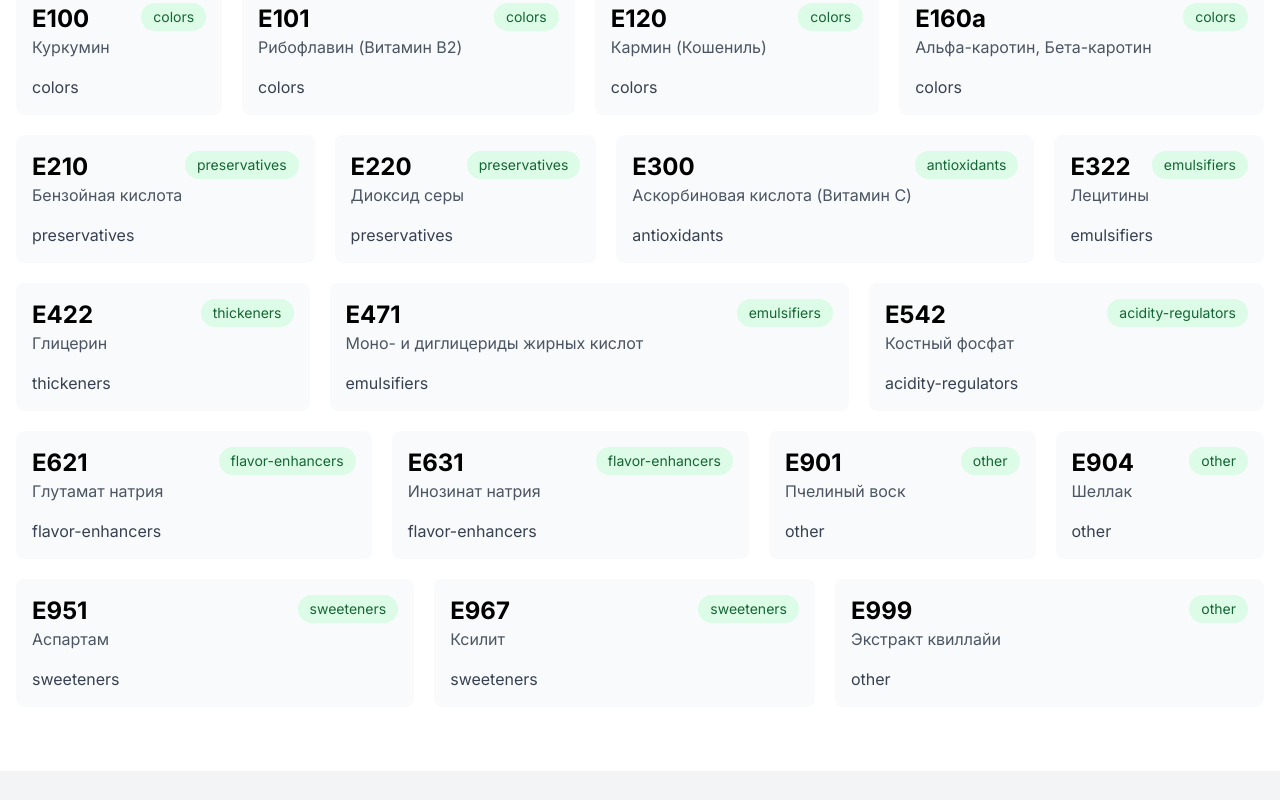
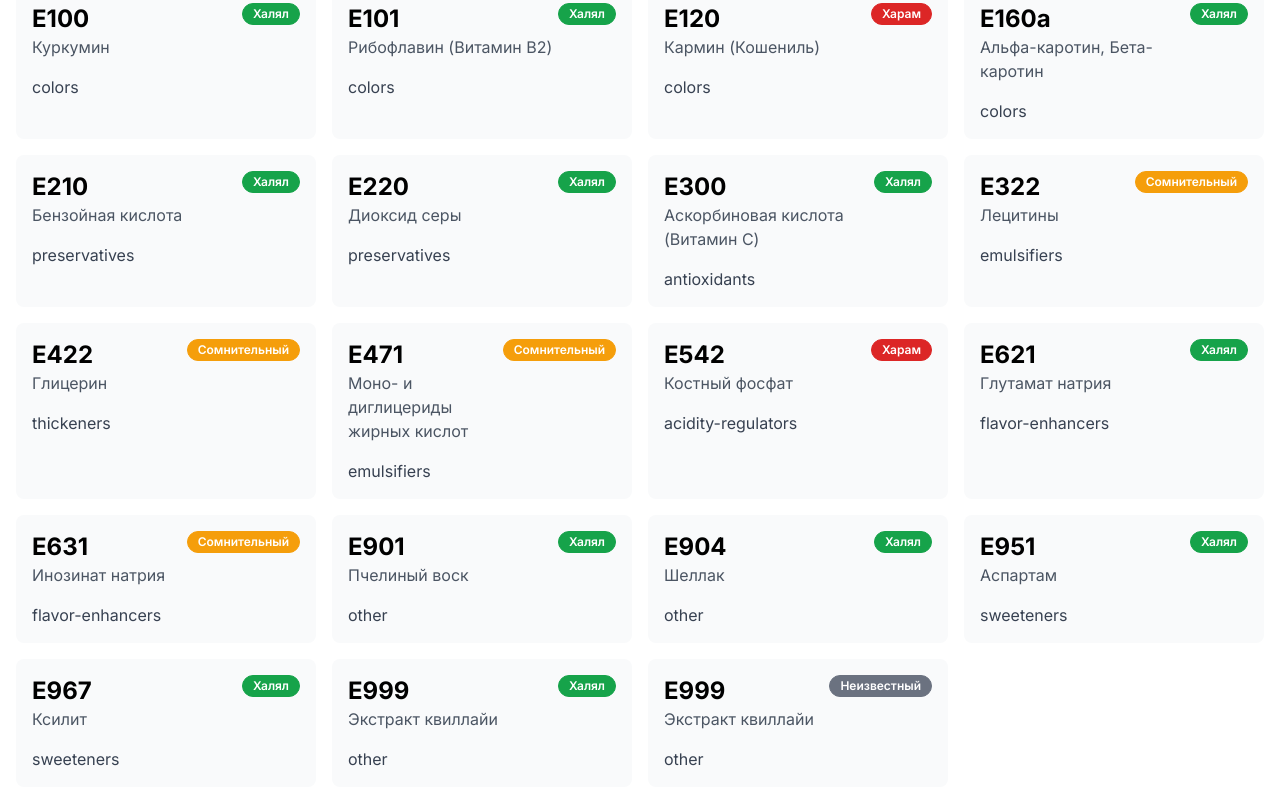
Before and after one commit to devalmazbek/halalKG, a Next.js app: page /codes in a window 1280 px wide. Shown: the part 480-1280 px from the top of the page. Built offline with nearby package versions, Linux system fonts and the light colour scheme.

Commit message:
feat: badge variations

```diff
--- a/src/app/codes/data.ts
+++ b/src/app/codes/data.ts
@@ -217,4 +217,14 @@ export const eCodesData: ECode[] = [
     description: "Used as a foaming agent in beverages. Extracted from the bark of the Quillaja saponaria tree.",
     descriptionRu: "Используется как пенообразователь в напитках. Извлекается из коры дерева Quillaja saponaria.",
   },
+  {
+    code: "E999",
+    name: "Quillaia extract",
+    nameRu: "Экстракт квиллайи",
+    category: "other",
+    status: "unknown",
+    source: "Plant-based (Quillaja saponaria tree)",
+    description: "Used as a foaming agent in beverages. Extracted from the bark of the Quillaja saponaria tree.",
+    descriptionRu: "Используется как пенообразователь в напитках. Извлекается из коры дерева Quillaja saponaria.",
+  },
 ]
--- a/src/app/codes/page.tsx
+++ b/src/app/codes/page.tsx
@@ -28,7 +28,7 @@ export default function CodesPage () {
             сделать осознанный выбор при покупке продуктов питания.
           </p>
         </div>
-        <div className="flex flex-wrap justify-between gap-5">
+        <div className="grid grid-cols-1 sm:grid-cols-2 md:grid-cols-3 lg:grid-cols-4 gap-4">
           {eCodes.map((code: ECode)=> {
             return(
               <ECodeCard item={code} />
--- a/src/components/e-code/index.tsx
+++ b/src/components/e-code/index.tsx
@@ -5,15 +5,15 @@ import { motion } from 'framer-motion';
 import React from 'react';
 
 import {ECode} from "@/app/codes/type";
+import {Badge} from "@/components/ui/badge";
 
 interface ECodeCardProps {
   item: ECode;
 }
 
 export const ECodeCard: React.FC<ECodeCardProps> = ({item}: ECodeCardProps)=> {
-  const { code, nameRu, name, category } = item;
+  const { code, nameRu, name, category, status } = item;
   return (
-    <div className="flex-auto">
       <motion.div
         key={code}
         layout
@@ -29,13 +29,14 @@ export const ECodeCard: React.FC<ECodeCardProps> = ({item}: ECodeCardProps)=> {
             <h2 className="text-2xl font-bold">{code}</h2>
             <p className="text-gray-600">{nameRu}</p>
           </div>
-          <span className="px-3 py-1 bg-green-100 text-green-800 rounded-full text-sm">
-          {category}
-        </span>
+          <Badge variant={status}>
+            {status === "halal" && "Халял"}
+            {status === "haram" && "Харам"}
+            {status === "mushbooh" && "Сомнительный"}
+            {status === "unknown" && "Неизвестный"}
+          </Badge>
         </div>
         <p className="mt-4 text-gray-700">{category}</p>
       </motion.div>
-    </div>
-
   );
 }
--- a/src/components/ui/badge/index.tsx
+++ b/src/components/ui/badge/index.tsx
@@ -1,6 +1,6 @@
 import React from "react"
 
-type BadgeVariant = "active" | "expired" | "suspended"
+type BadgeVariant = "active" | "expired" | "suspended" | "halal" | "haram" | "mushbooh" | "unknown"
 
 interface BadgeProps extends React.HTMLAttributes<HTMLDivElement> {
   variant?: string
@@ -10,10 +10,14 @@ const variantClassMap: Record<BadgeVariant, string> = {
   active: "bg-green-600 text-white border-green-600",
   expired: "bg-amber-500 text-white border-amber-500",
   suspended: "bg-red-600 border-red-600 text-white",
+  halal: "bg-green-600 text-white border-green-600",
+  haram: "bg-red-600 border-red-600 text-white",
+  mushbooh: "bg-amber-500 text-white border-amber-500",
+  unknown: "bg-gray-500 text-white border-gray-500",
 }
 
 const isBadgeVariant = (value: string): value is BadgeVariant => {
-  return value === "active" || value === "expired" || value === "suspended"
+  return value === "active" || value === "expired" || value === "suspended" || value === "halal" || value === "haram" || value === "mushbooh" || value === "unknown"
 }
 
 export const Badge: React.FC<BadgeProps> = ({
```
